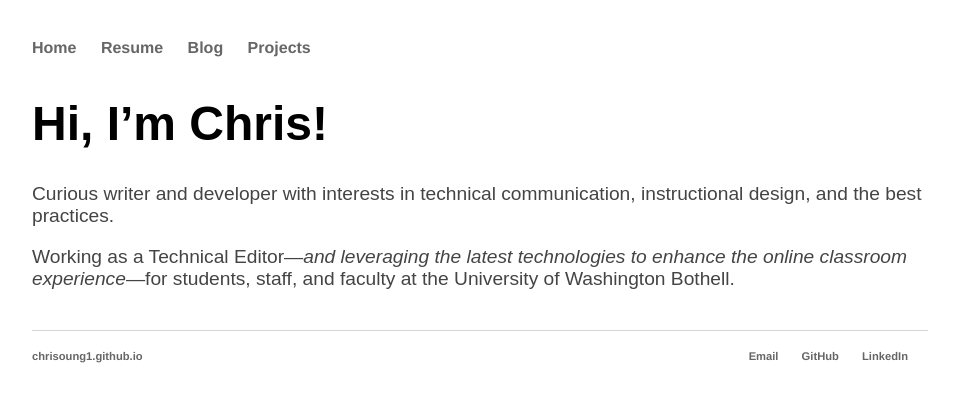
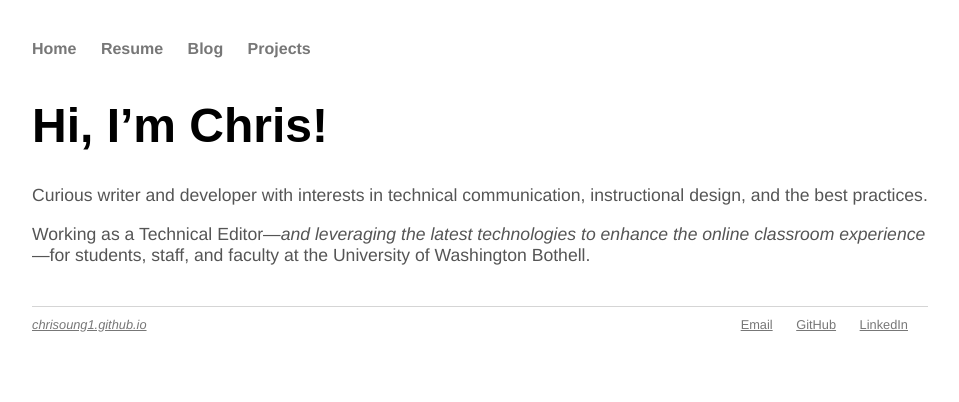
Before and after one commit to chriso23/chriso23.github.io, a Jekyll site: the page built from index.md, in a window 1280 px wide. Shown: the top 402 px of the page, without its empty margins (160-1119 px from the left). Built offline with Jekyll 4.4.1, drawn with Linux system fonts in a browser that asks for light colours.

Commit message:
Update main.css

```diff
--- a/css/main.css
+++ b/css/main.css
@@ -1,44 +1,51 @@
         body {
             margin: 40px auto;
             width: 70%;
+            background-color: white;
         }
 
         .container {
             margin: 40px auto;
         }
 
-        img {
+        .container img {
             width: 100%;
         }
 
-        p {
-            font-size: 1.2em;
-            color: #444;
-            font-family: "Arial";
+        .container p {
+            font-size: 1.1em;
+            color: #555;
+            font-family: "Helvetica";
         }
 
-        a {
+        .container a {
             text-decoration: none;
-            color: #0080ff;
+            color: blue;
         }
 
-        a:hover {
+        .container a:hover {
             text-decoration: underline;
         }
 
-        ul {
-            font-size: 1em;
-            line-height: 1em;
-            color: #444;
+        .container ul {
+            font-size: 1.1em;
+            line-height: 1.1em;
+            color: #555;
         }
 
-        ul p {
-            font-size: 1em;
-            line-height: 1.2em;
-            color: #444;
+        .container ul p {
+            font-size: 1.1em;
+            line-height: 1.1em;
+            color: #555;
         }
 
-        h1, h2, h3, h4 { font-family: "Arial", "Helvetica", "Verdana"; font-weight: bold;}
+        h1,
+        h2,
+        h3,
+        h4 {
+            font-family: "Arial", "Helvetica", "Verdana";
+            font-weight: bold;
+        }
 
         h1 {
             font-size: 3em;
@@ -58,39 +65,46 @@
 
         nav ul,
         footer ul {
-            font-family: 'Helvetica', 'Arial', 'Sans-Serif';
+            font-family: 'Helvetica', 'Arial', 'Verdana';
             padding: 0px;
             list-style: none;
-            font-weight: bold;
-            margin:20px auto;
+            margin: 10px auto;
         }
 
         nav ul li,
         footer ul li {
-            display: inline;
+            display: inline-block;
             margin-right: 20px;
         }
 
         nav ul li a,
         footer ul li a {
-            color: #666;
+            color: #777;
         }
 
         /* nav and footer **/
 
-        nav {
+        nav a {
             font-size: 1em;
+            font-weight: bold;
+            text-decoration: none;
         }
 
         footer {
+            font-size: 0.8em;
             border-top: 1px solid #d5d5d5;
-            font-size: 0.7em;
-            text-align: right;
         }
 
-        footer .website {
+        footer ul .contacts {
+            float: right;
+            font-weight: 500;
+
+        }
+
+        footer ul .website li {
             float: left;
-            font-size: 1em;
+            text-decoration: none;
+            font-style: oblique;
 
         }
 
```
